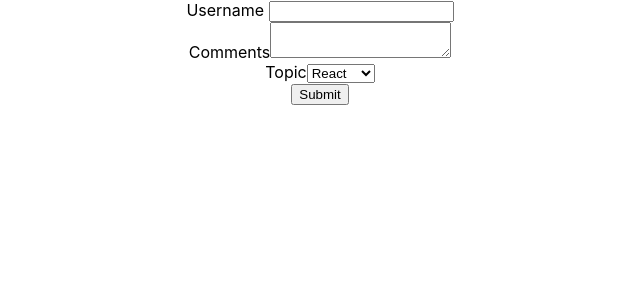
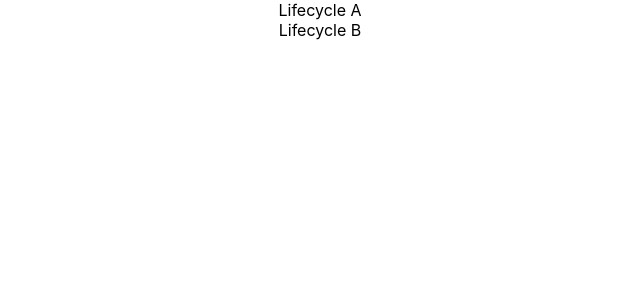
Before and after one commit to FelixOngati/hello-world-react, a React (Create React App) app: page / in a window 1280 px wide. Shown: the top 300 px of the page, without its empty margins (320-960 px from the left). Built offline with nearby package versions, Linux system fonts and the light colour scheme.

Commit message:
component mointing lifecycle methods

```diff
--- a/src/App.js
+++ b/src/App.js
@@ -18,12 +18,14 @@
 import './appStyles.css'
 import styles from './appStyles.module.css'
 import Form from "./components/Form";
+import LifecycleA from "./components/LifecycleA";
 
 class App extends Component {
   render(){
       return (
     <div className="App">
-        <Form/>
+        <LifecycleA/>
+        {/*<Form/>*/}
         {/*<h1 className='error'>Error</h1>*/}
         {/*<h1 className={styles.success}>Success</h1>*/}
         {/*<Inline/>*/}
--- a/src/components/Form.js
+++ b/src/components/Form.js
@@ -36,19 +36,20 @@
         event.preventDefault()
     }
     render() {
+        const {username, comment, topic} = this.state
         return(
             <form onSubmit={this.handleSubmit}>
                 <div>
                     <label>Username </label>
-                    <input type='text' value={this.state.username} onChange={this.handleUsernameChange}/>
+                    <input type='text' value={username} onChange={this.handleUsernameChange}/>
                 </div>
                 <div>
                     <label>Comments</label>
-                    <textarea value={this.state.comment} onChange={this.handleCommentChange}/>
+                    <textarea value={comment} onChange={this.handleCommentChange}/>
                 </div>
                 <div>
                     <label>Topic</label>
-                    <select value={this.state.topic} onChange={this.handleTopicChange}>
+                    <select value={topic} onChange={this.handleTopicChange}>
                         <option value='react'>React</option>
                         <option value='angular'>Angular</option>
                         <option value='vue'>Vue</option>
--- /dev/null
+++ b/src/components/LifecycleA.js
@@ -0,0 +1,38 @@
+import React, {Component} from "react";
+import LifecycleB from "./LifecycleB";
+
+class LifecycleA extends Component{
+
+    constructor(props){
+        super(props)
+
+        this.state = {
+            name: 'Felix'
+        }
+
+        console.log('LifecycleA constructor')
+    }
+
+    static getDerivedStateFromProps(props, state){
+        console.log('LifecycleA getDerivedStateFromProps')
+
+        return null
+    }
+
+    componentDidMount() {
+        console.log('LifecycleA componentDidMount')
+    }
+
+    render() {
+        console.log('LifecycleA render')
+        return(
+            <div>
+                Lifecycle A
+                <LifecycleB/>
+            </div>
+        )
+    }
+
+}
+
+export default LifecycleA
--- /dev/null
+++ b/src/components/LifecycleB.js
@@ -0,0 +1,34 @@
+import React, {Component} from "react";
+
+class LifecycleB extends Component{
+
+    constructor(props){
+        super(props)
+
+        this.state = {
+            name: 'Felix'
+        }
+
+        console.log('LifecycleB constructor')
+    }
+
+    static getDerivedStateFromProps(props, state){
+        console.log('LifecycleB getDerivedStateFromProps')
+
+        return null
+    }
+
+    componentDidMount() {
+        console.log('LifecycleB componentDidMount')
+    }
+
+    render() {
+        console.log('LifecycleB render')
+        return(
+            <div>Lifecycle B</div>
+        )
+    }
+
+}
+
+export default LifecycleB
```
